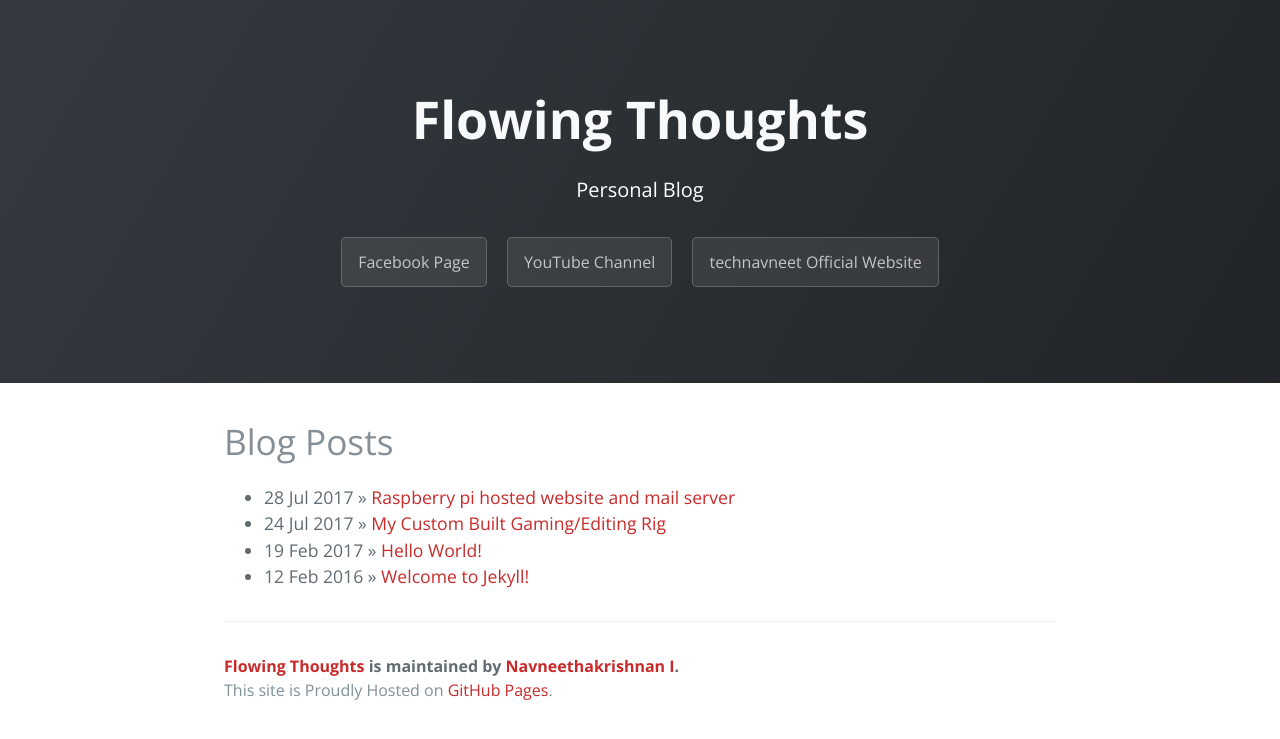
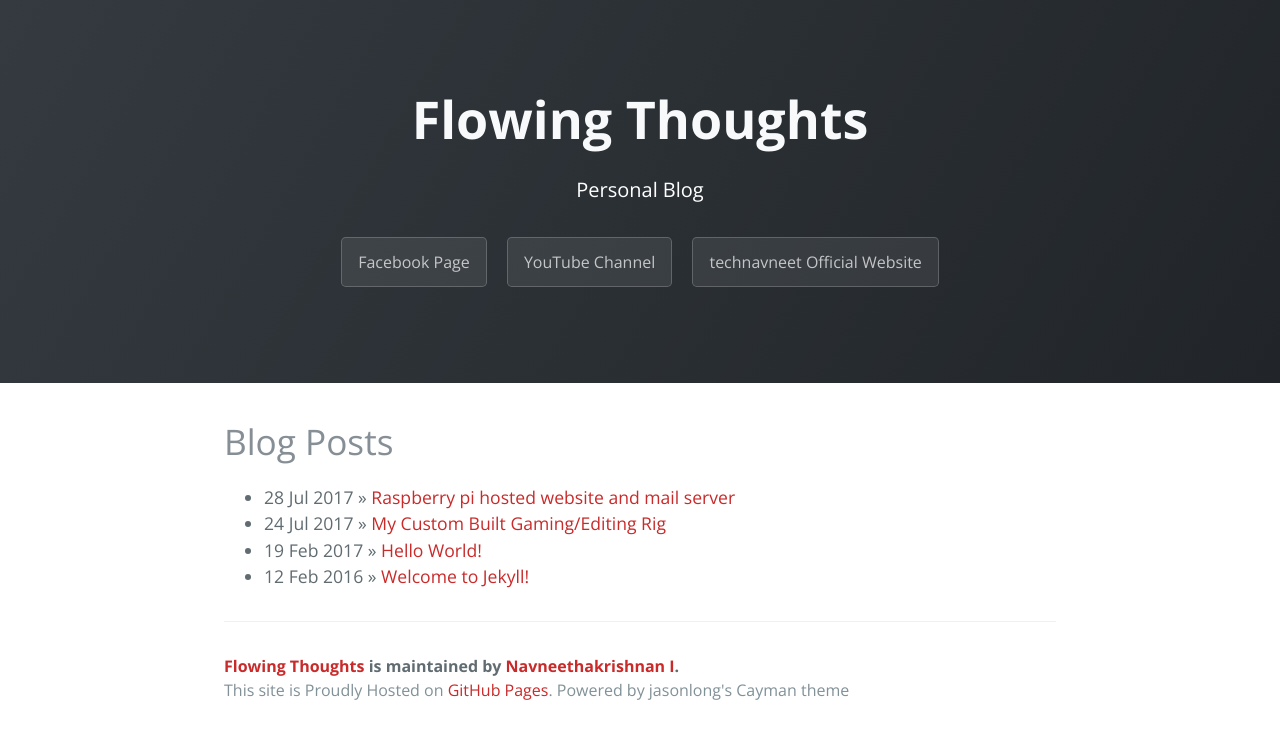
Before and after one commit to Navneet-Suresh/Navneet-Suresh.github.io, a Jekyll site: the page built from index.html, in a window 1280 px wide. Shown: the top 739 px of the page. Built offline with Jekyll 4.4.1, drawn with Linux system fonts in a browser that asks for light colours; nearby versions of some CDN libraries; the list of posts is cut into pages by our own code.

Commit message:
Add Credit

```diff
--- a/_includes/page-footer.html
+++ b/_includes/page-footer.html
@@ -1,4 +1,4 @@
 <footer class="site-footer animated slideInUp">
   <span class="site-footer-owner animated flash"><a href="{{ site.url }}">{{ site.title }}</a> is maintained by <a href="{{ site.author.url }}">{{ site.author.name }}</a>.</span>
-  <span class="site-footer-credits animated flash">This site is Proudly Hosted on <a href="https://pages.github.com">GitHub Pages</a>.</span>
+  <span class="site-footer-credits animated flash">This site is Proudly Hosted on <a href="https://pages.github.com">GitHub Pages</a>. Powered by jasonlong's Cayman theme</span>
 </footer>
```
